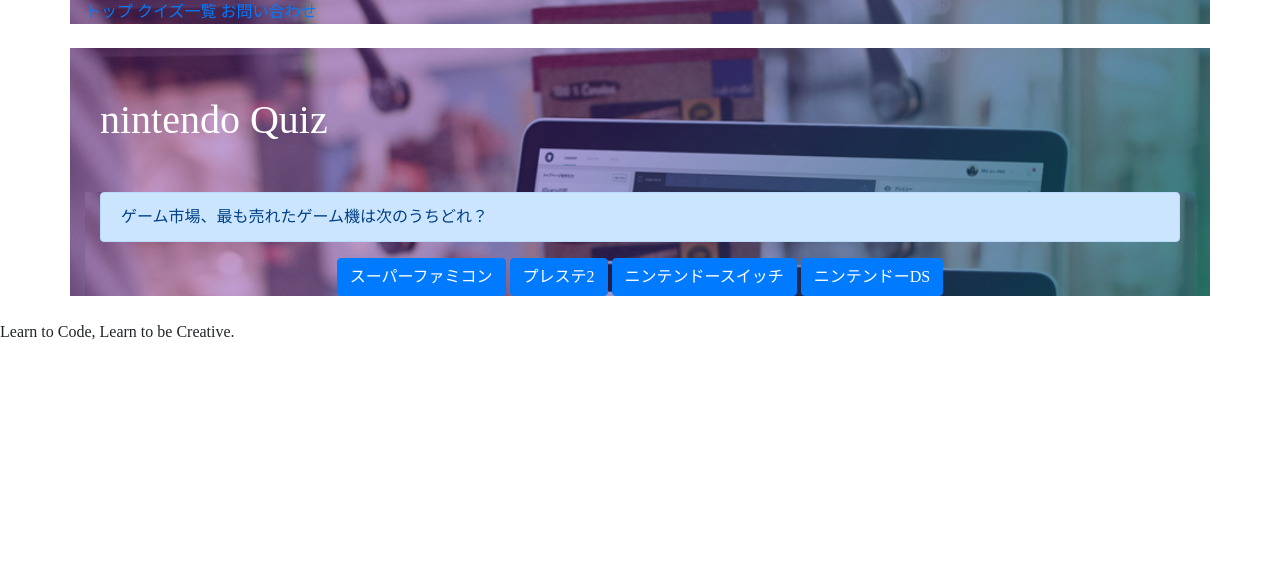
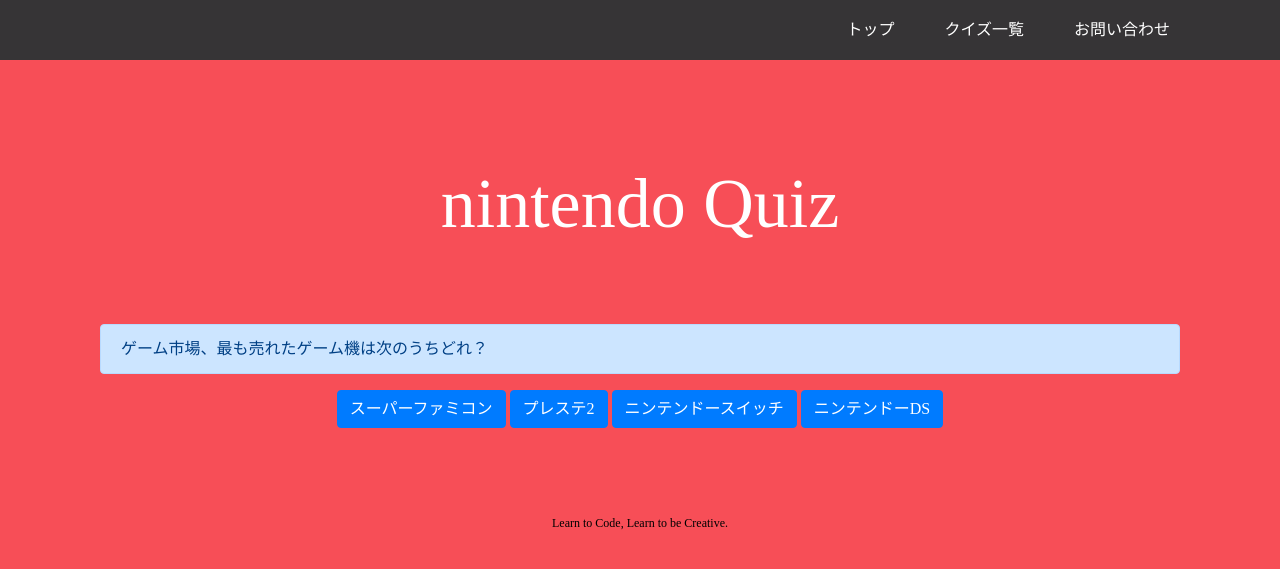
Before and after one commit to nkmrmri428/quizapp.githab.io, a PHP site: page /index2.html in a window 1280 px wide. Shown: the top 569 px of the page. Run offline with PHP 8.4, Linux system fonts and the light colour scheme.

Commit message:
Update stylesheet2.css

```diff
--- a/stylesheet2.css
+++ b/stylesheet2.css
@@ -11,17 +11,60 @@ a {
   text-decoration: none;
 }
 
-.container {
-  background-image: url(top.png);
-  background-size: cover;
+body {
+  background-color: rgba(245,34,45,0.8);
+}
+
+header {
+  height:60px;
+  width:100%;
+  background-color: rgba(34,49,52,0.9);
+}
+
+.headerList {
+  float: right;
+}
+
+.headerList a {
+  line-height:60px;
+  padding: 0 25px;
+  color: #fff;
+  display: inline-block;
+  float: left;
+  transition: all 0.5s;
+}
+
+.headerList a:hover {
+  background-color: rgba(255,255,255,0.3);
+  text-decoration: none;
+}
+
+.main {
+  height:400px;
 }
 
 .main_title {
   width: 100%;
-  padding: 0 15px;
+  padding: 30px 15px;
   margin: 0 auto;
 }
 
 .main_title h1 {
-  color:#fff;
+  color: #fff;
+  font-size: 70px;
+  text-align: center;
 }
+
+footer {
+  height: 65px;
+  width: 100%;
+  padding-top: 30px;
+  padding-bottom: 20px;
+
+}
+
+footer p {
+  color: black/*#b3aeb5*/;
+  font-size: 12px;
+  text-align: center;
+}
```
